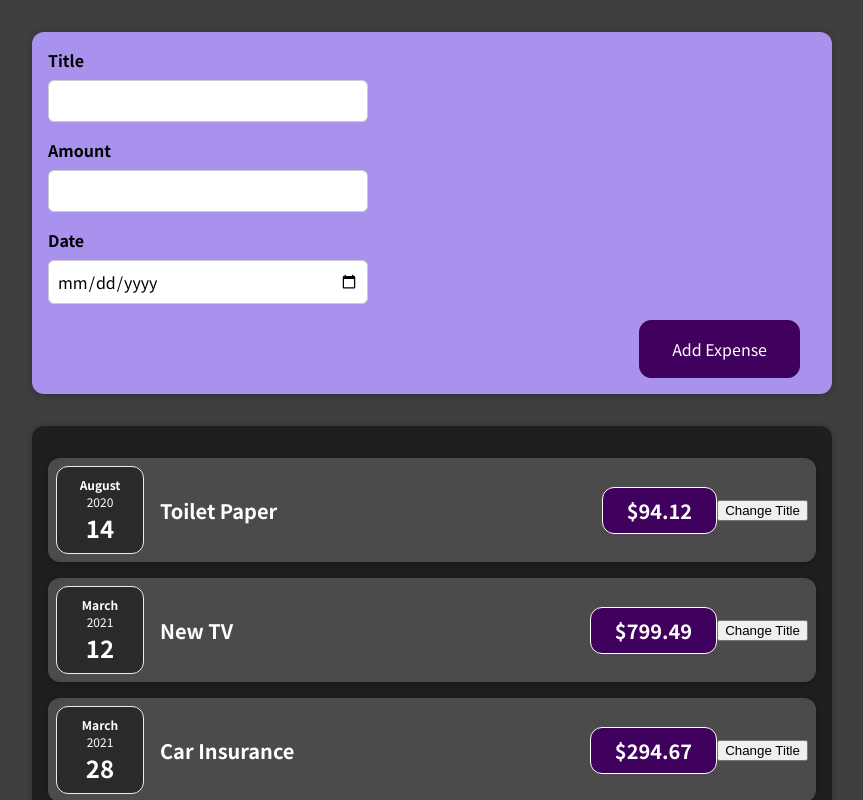
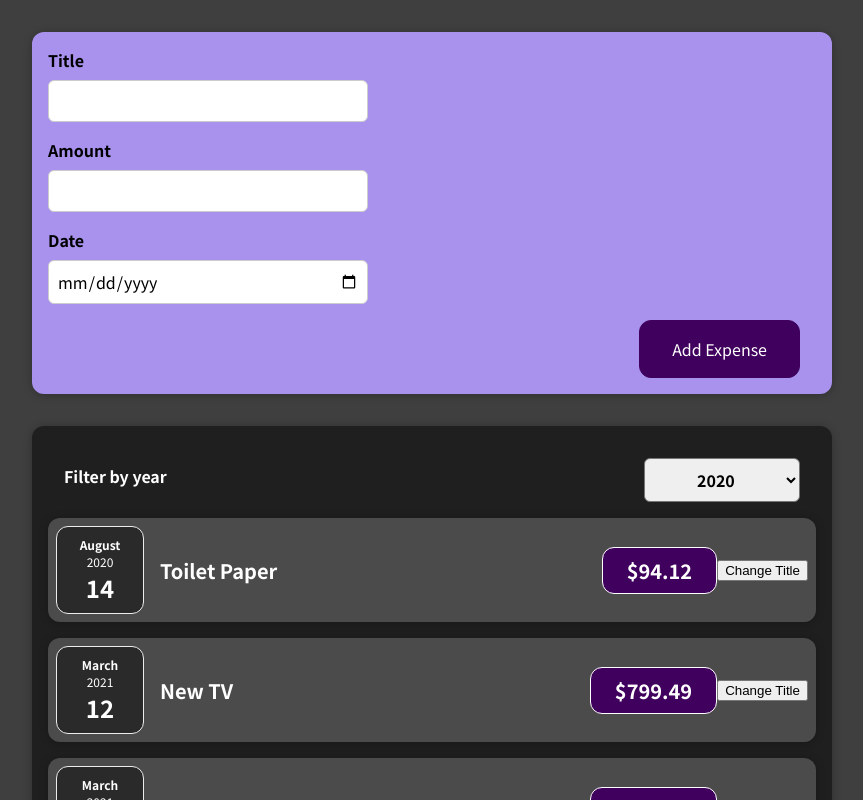
Before and after one commit to ashwinikumar01/expense-tracker-react, a React (Create React App) app: page / in a window 1280 px wide. Shown: the top 800 px of the page, without its empty margins (208-1071 px from the left). Built offline with nearby package versions, Linux system fonts and the light colour scheme.

Commit message:
feat: form & year data passed from child to parent for better flow

```diff
--- a/src/App.js
+++ b/src/App.js
@@ -24,9 +24,14 @@
     },
   ];
 
+  const addExpenseHandler = (expense) => {
+    console.log("IN APP.JS");
+    console.log(expense);
+  };
+
   return (
     <div>
-      <NewExpense />
+      <NewExpense onAddExpense={addExpenseHandler} />
       <Expenses items={expenses} />
     </div>
   );
--- a/src/components/Expenses/Expenses.js
+++ b/src/components/Expenses/Expenses.js
@@ -1,11 +1,26 @@
+import React, { useState } from "react";
 import ExpenseItem from "./ExpenseItem";
+import ExpensesFilter from "../Expenses/ExpensesFilter";
 import Card from "../UI/Card";
 import "./Expenses.css";
 
 /*Each expense item have their own state*/
 const Expenses = (props) => {
+  const [filteredYear, setFilteredYear] = useState("2020");
+
+  const filterChangeHandler = (selectedYear) => {
+    setFilteredYear(selectedYear);
+    // console.log("Expenses.JS");
+    // console.log(selectedYear);
+  };
+
   return (
+    <div>
       <Card className="expenses">
+        <ExpensesFilter
+          selected={filteredYear}
+          onChangeFilter={filterChangeHandler}
+        />
         <ExpenseItem
           title={props.items[0].title}
           amount={props.items[0].amount}
@@ -27,6 +42,7 @@
           date={props.items[3].date}
         />
       </Card>
+    </div>
   );
 };
 
--- /dev/null
+++ b/src/components/Expenses/ExpensesFilter.css
@@ -0,0 +1,24 @@
+.expenses-filter {
+    color: white;
+    padding: 0 1rem;
+}
+
+.expenses-filter__control {
+    display: flex;
+    width: 100%;
+    align-items: center;
+    justify-content: space-between;
+    margin: 1rem 0;
+}
+
+.expenses-filter label {
+    font-weight: bold;
+    margin-bottom: 0.5rem;
+}
+
+.expenses-filter select {
+    font: inherit;
+    padding: 0.5rem 3rem;
+    font-weight: bold;
+    border-radius: 6px;
+}
--- /dev/null
+++ b/src/components/Expenses/ExpensesFilter.js
@@ -0,0 +1,24 @@
+import React from "react";
+import "./ExpensesFilter.css";
+
+const ExpensesFilter = (props) => {
+  const dropdownChangeHandler = (event) => {
+    props.onChangeFilter(event.target.value);
+  };
+
+  return (
+    <div className="expenses-filter">
+      <div className="expenses-filter__control">
+        <label>Filter by year</label>
+        <select value={props.selected} onChange={dropdownChangeHandler}>
+          <option value="2022">2022</option>
+          <option value="2021">2021</option>
+          <option value="2020">2020</option>
+          <option value="2019">2019</option>
+        </select>
+      </div>
+    </div>
+  );
+};
+
+export default ExpensesFilter;
--- a/src/components/NewExpense/ExpenseForm.js
+++ b/src/components/NewExpense/ExpenseForm.js
@@ -1,7 +1,7 @@
 import React, { useState } from "react";
 import "./ExpenseForm.css";
 
-const ExpenseForm = () => {
+const ExpenseForm = (props) => {
   const [enteredTitle, setEnteredTitle] = useState("");
   const [enteredAmount, setEnteredAmount] = useState("");
   const [enteredDate, setEnteredDate] = useState("");
@@ -54,7 +54,10 @@
       date: new Date(enteredDate),
     };
 
-    console.log(expenseData);
+    props.onSaveExpenseData(expenseData);
+    setEnteredTitle("");
+    setEnteredAmount("");
+    setEnteredDate("");
   };
 
   return (
@@ -62,7 +65,11 @@
       <div className="new-expense__controls">
         <div className="new-expense__control">
           <label>Title</label>
-          <input type="text" onChange={titleChangeHandler} />
+          <input
+            type="text"
+            value={enteredTitle}
+            onChange={titleChangeHandler}
+          />
         </div>
       </div>
       <div className="new-expense__controls">
@@ -72,6 +79,7 @@
             type="number"
             min="0.01"
             step="0.01"
+            value={enteredAmount}
             onChange={amountChangeHandler}
           />
         </div>
@@ -83,6 +91,7 @@
             type="date"
             min="2019-01-01"
             max="2022-12-31"
+            value={enteredDate}
             onChange={dateChangeHandler}
           />
         </div>
--- a/src/components/NewExpense/NewExpense.js
+++ b/src/components/NewExpense/NewExpense.js
@@ -3,9 +3,18 @@
 import "./NewExpense.css";
 
 const NewExpense = (props) => {
+  const saveExpenseDataHandler = (enteredExpenseData) => {
+    /*will execute in ExpenseForm*/
+    const expenseData = {
+      ...enteredExpenseData,
+      id: Math.random().toString(),
+    };
+    props.onAddExpense(expenseData);
+  };
+
   return (
     <div className="new-expense">
-      <ExpenseForm />
+      <ExpenseForm onSaveExpenseData={saveExpenseDataHandler} />
     </div>
   );
 };
```
Lines whose indentation alone changed are shown as unchanged.
